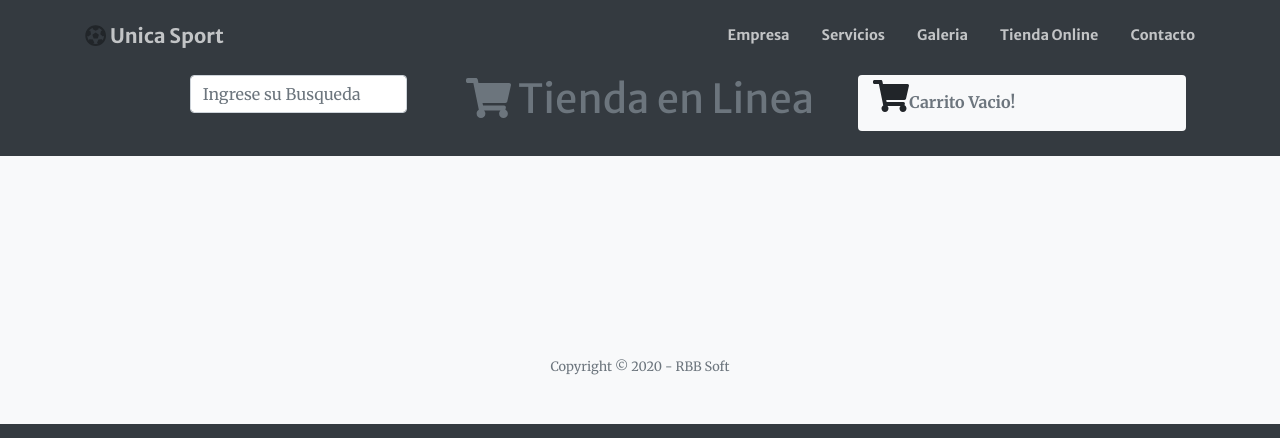
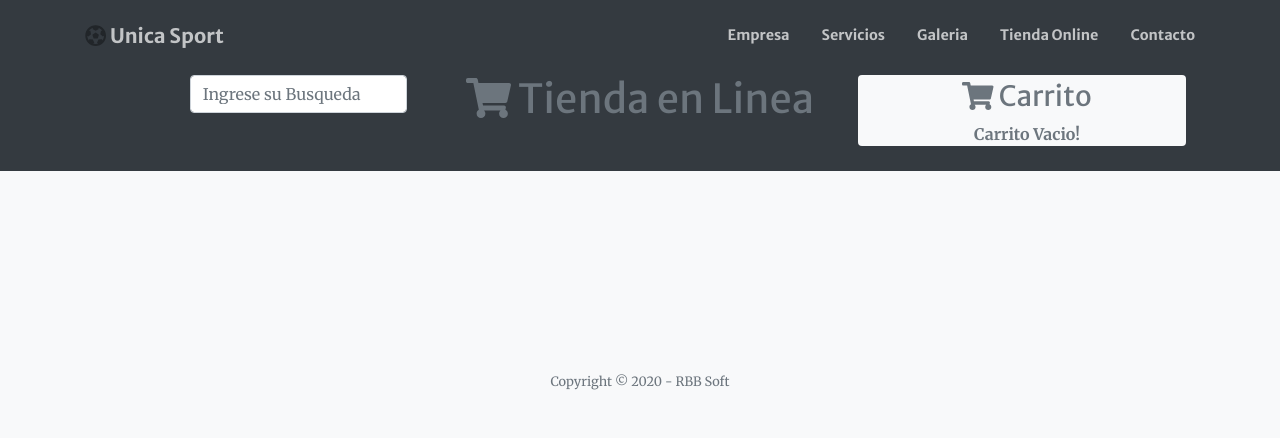
Before and after one commit to rbbauto/unicasport, a PHP site: page /tienda-online.php in a window 1280 px wide. Shown: the top 438 px of the page. Run offline with PHP 8.4, Linux system fonts and the light colour scheme; data that the repository does not hold is empty; some libraries are stand-ins or nearby versions.

Commit message:
arreglo en maquetado carrito y tienda online

```diff
--- a/core/view/modalCarrito.php
+++ b/core/view/modalCarrito.php
@@ -13,18 +13,22 @@
                             <img class="img-fluid imgProduct" src="administracion/{{carrito.item.imagen}}">
                         </div>
 
-                         <div class="col-md-4">
+                         <div class="col-md-3">
                             <br>
                             <h4>{{carrito.item.nombre}}</h4>
 
                             <h5><span>{{carrito.item.precio |currency:'$' }} ARS</span></h5>
+                            <h5>Categoria: {{carrito.item.categoria}}</h5>
 
 
                          </div>
 
-                         <div class="col-md-4">
+                         <div class="col-md-5">
                             <br>
-                            <p>Puedes elegir la cantidad en el carrito</p>
+                            <div>
+                              <h3 class="alert alert-info"><i class="fas fa-info-circle"></i> Puedes elegir la cantidad en el carrito</h3>
+                            </div>
+
 
                          </div>
 
--- a/css/main.css
+++ b/css/main.css
@@ -32,7 +32,9 @@ section{
 	margin-top: 75px;
 }
 .infoHeader{
-	padding-top: 5px
+	padding-top: 5px;
+  padding-left: 10px;
+
 }
 .imgProduct{
 	max-height: 130px;
@@ -94,13 +96,12 @@ text-align: left;
     opacity: 1;
 }
 .infoCarrito{
-  border: 1px solid gray;
-  width: 400px;
+  border: 5px solid gray;
+  width: auto;
   padding:  15px 0px 15px 0px ; /*  up right  donw left */
-  margin:  15px 0px 15px 0px ; /*  up right  donw left */
   background: #fff;
   position: absolute;
-  z-index: 99999;
+  z-index: 9998;
   opacity: 1;
 }
 .imgInfoCarrito{
--- a/js/app.js
+++ b/js/app.js
@@ -83,7 +83,7 @@ app.controller('productos', ['$scope','$http', function($scope,$http){
 
 	setTimeout(function(){
 		$('[data-toggle="tooltip"]').tooltip({
- 		    'delay': { show: 0, hide: 330 }
+ 		    'delay': { show: 200, hide: 330 }
 });
 	},500);
 
--- a/tienda-online.php
+++ b/tienda-online.php
@@ -54,25 +54,26 @@
                  <div class="col-md-4 text-center">
                         <h1 class="text-muted"><i class="fas fa-shopping-cart"></i> Tienda en Linea</h1>
                 </div>
-                <div class="col-md-3 bg-light rounded">
+                <div class="col-md-3 bg-light rounded text-right">
                     <span>
                         <div class="infoHeader" id="infoCarritoTooltip">
-                            <div>
-                                <i class="fas fa-shopping-cart fa-2x"></i><strong class="text-muted" ng-if="storage().length ==  0">Carrito Vacio!</strong>
+                            <div class="text-center">
+                                <h3 class="text-muted text-center"><i class="fas fa-shopping-cart"></i> Carrito</h3>
+                                <strong class="text-muted" ng-if="storage().length ==  0">Carrito Vacio!</strong>
 
                             </div>
-                            <div ng-if="carrito.length > 0">
+                            <div class="text-center" ng-if="carrito.length > 0">
                                  <span>{{ carrito.total |currency:'$'}}</span> <small>ARS |</small>&nbsp;{{carrito.items}}<small> items</small>
                             </div>
-                            <div class="infoCarrito" ng-if="carrito.length > 0">
+                            <div class="infoCarrito text-left" ng-if="carrito.length > 0">
                                 <h3 class="text-center text-muted">Carrito</h3>
-                                <ul class="list-group-flush">
+                                <ul class="list-unstyled">
                                     <li class="list-group-item"
                                         ng-repeat="producto in carrito">
                                         <span><img class="imgInfoCarrito" src="administracion/{{producto.imagen}}"></span>
                                         <span class="text-muted">{{producto.nombre}} </span>
                                         <span> ${{producto.precio}}<small>ARS</small></span>
-                                    </li>
+                                        </li>
                                 </ul>
 
                                 <div class="text-center">
@@ -98,7 +99,7 @@
 
             <div class="container-fluid">
                 <div class="row">
-                    <div ng-repeat="producto in productos |filter:buscarProductos" class="col-sm-3" id="{{$index}}">
+                    <div ng-repeat="producto in productos |filter:buscarProductos" class="col-sm-2" id="{{$index}}">
 
                         <div class="card">
                             <img class="card-img-top imgProducto" src="administracion/{{producto.imagen}}"
@@ -109,12 +110,8 @@
                                     title="<p class='text-left'>{{producto.descripcion}}</p>"
                             >
                             <div class="card-body bg-light">
-                                <h4 class="card-title">{{producto.nombre}}</h4>
-                                <h3> <span>{{producto.precio |currency:'$'}} </span> ARS</h3>
-                                <h5>Categoria: {{producto.categoria}}</h5>
-                                <div class="excerpt">
-
-                                </div>
+                                <h6 class="card-title">{{producto.nombre}}</h6>
+                                 <span class="text-muted">{{producto.precio |currency:'$'}} </span> ARS
                                 <hr class="divider" />
 
                                 <button ng-click="agregaAlCarrito($index)" class="btn btn-primary" data-toggle="modal" data-target="#modal_carrito">Agregar al Carrito</button>
```
Also changed, not shown: carrito.php (+2 -7 lines).
